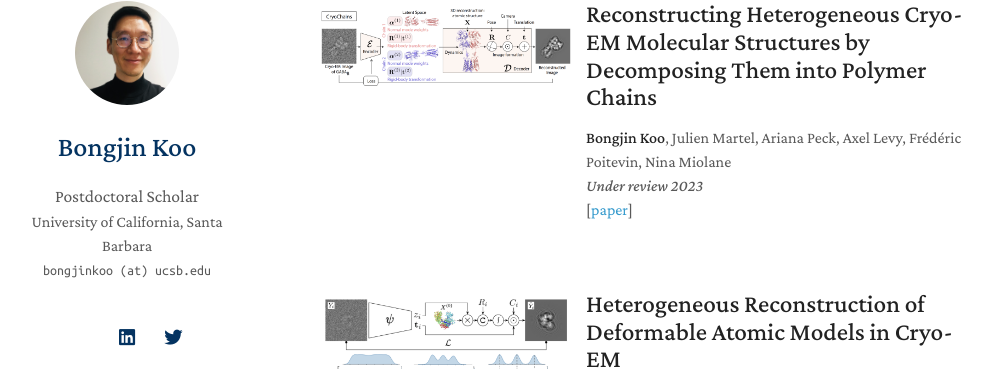
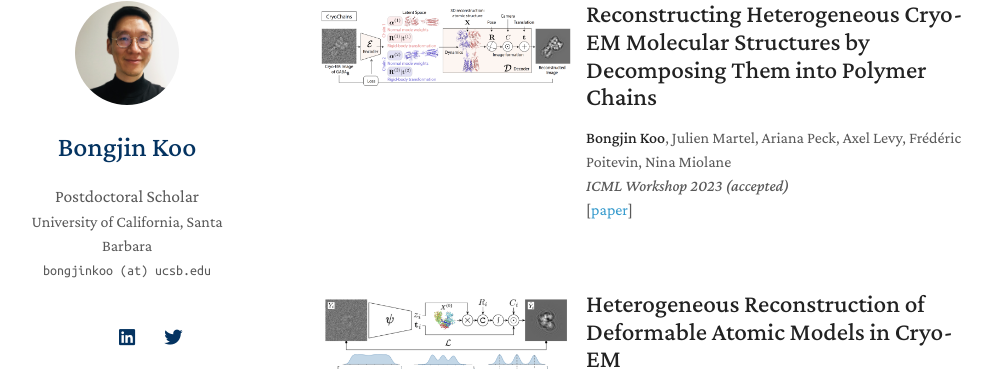
Before and after one commit to bongjinkoo/bongjinkoo.github.io, a Jekyll site: the page built from index.md, in a window 1280 px wide and 900 px high, scrolled down 386 px. Shown: the part 83-452 px from the top of the window, without its empty margins (149-1151 px from the left). Built offline with Jekyll 4.4.1, drawn with Linux system fonts in a browser that asks for light colours; nearby versions of some CDN libraries; a style sheet for code colours, icons or effects is not loaded; our own code applies the rules of GitHub Pages for plain Markdown files.

Commit message:
Update a paper.

```diff
--- a/_includes/publications.md
+++ b/_includes/publications.md
@@ -4,7 +4,7 @@
 <img style="float: left; margin-left: 0px; margin-right: 15px; margin-top: 5px; margin-bottom: 120px;" width="250" src="/publications/2023/cryochains-2023.png">
 ## **Reconstructing Heterogeneous Cryo-EM Molecular Structures by Decomposing Them into Polymer Chains**
 **Bongjin Koo**, Julien Martel, Ariana Peck, Axel Levy, Frédéric Poitevin, Nina Miolane
-_Under review 2023_
+_ICML Workshop 2023 (accepted)_
 [[paper](https://arxiv.org/pdf/2306.07274.pdf)]
 <br/><br/>
 
```
